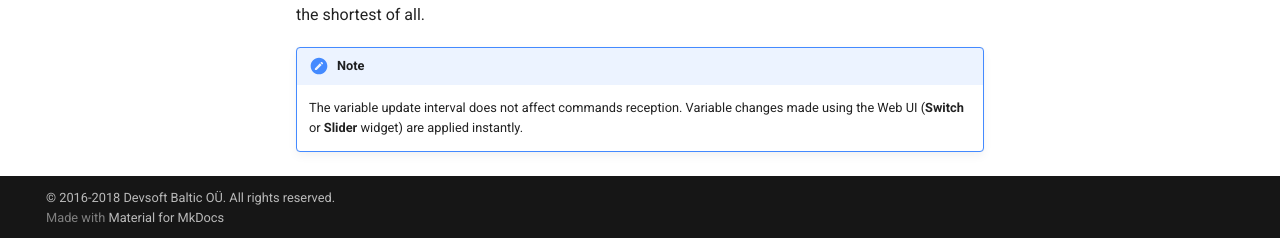
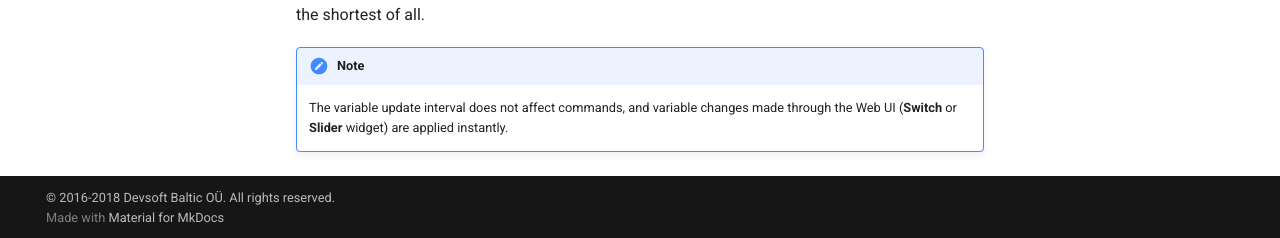
Before and after one commit to cloud4rpi/docs, an MkDocs documentation site: the page built from docs/faq.md, in a window 1280 px wide and 900 px high, scrolled down 2199 px. Shown: the part 659-897 px from the top of the window. Built offline with MkDocs 1.6.1 and Material for MkDocs 9.7.7, drawn with Linux system fonts in a browser that asks for light colours; comment, search, counter and statistics services are not loaded; some of the changed text lies outside the part shown.

Commit message:
Update faq.md

```diff
--- a/docs/faq.md
+++ b/docs/faq.md
@@ -90,4 +90,4 @@ You should call [device.publish_data()](/api/python/#publish_data) and [device.p
 If you monitor several variables with different dynamics, the delay between updates should be the shortest of all.
 
 !!! Note
-    The variable update interval does not affect commands reception. Variable changes made using the Web UI (**Switch** or **Slider** widget) are applied instantly.
+    The variable update interval does not affect commands, and variable changes made through the Web UI (**Switch** or **Slider** widget) are applied instantly.
```
Also changed, not shown: other parts of docs/faq.md (+1 -1 lines).
